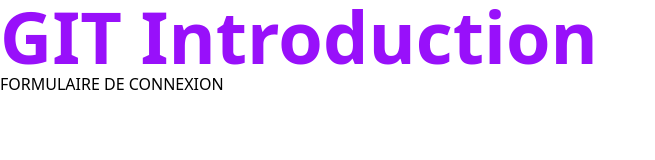
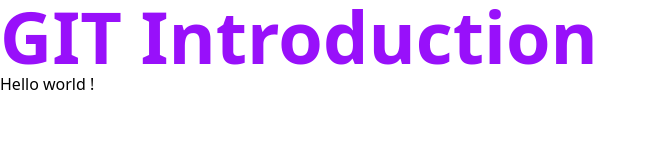
Before and after one commit to JeremyAMichel/GIT-Introduction, a website: page index.html in a window 1280 px wide. Shown: the whole page, without its empty margins (0-655 px from the left). Drawn offline with Linux system fonts and the light colour scheme.

Commit message:
Test conflit GIT

```diff
--- a/index.html
+++ b/index.html
@@ -9,8 +9,8 @@
 <body>
     <h1 class="text-7xl text-purple-600 font-bold">GIT Introduction</h1>
 
-    <form action="">
-        FORMULAIRE DE CONNEXION
-    </form>
+    <section>
+        <p>Hello world !</p>
+    </section>
 </body>
 </html>
```
